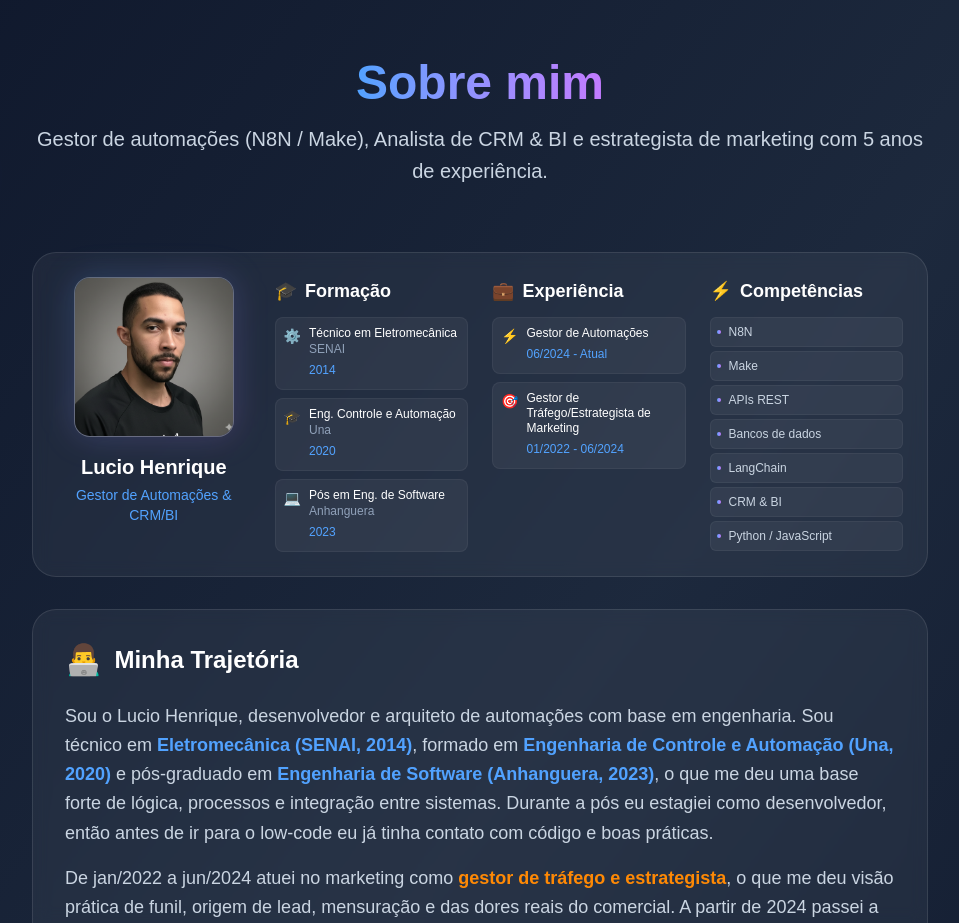
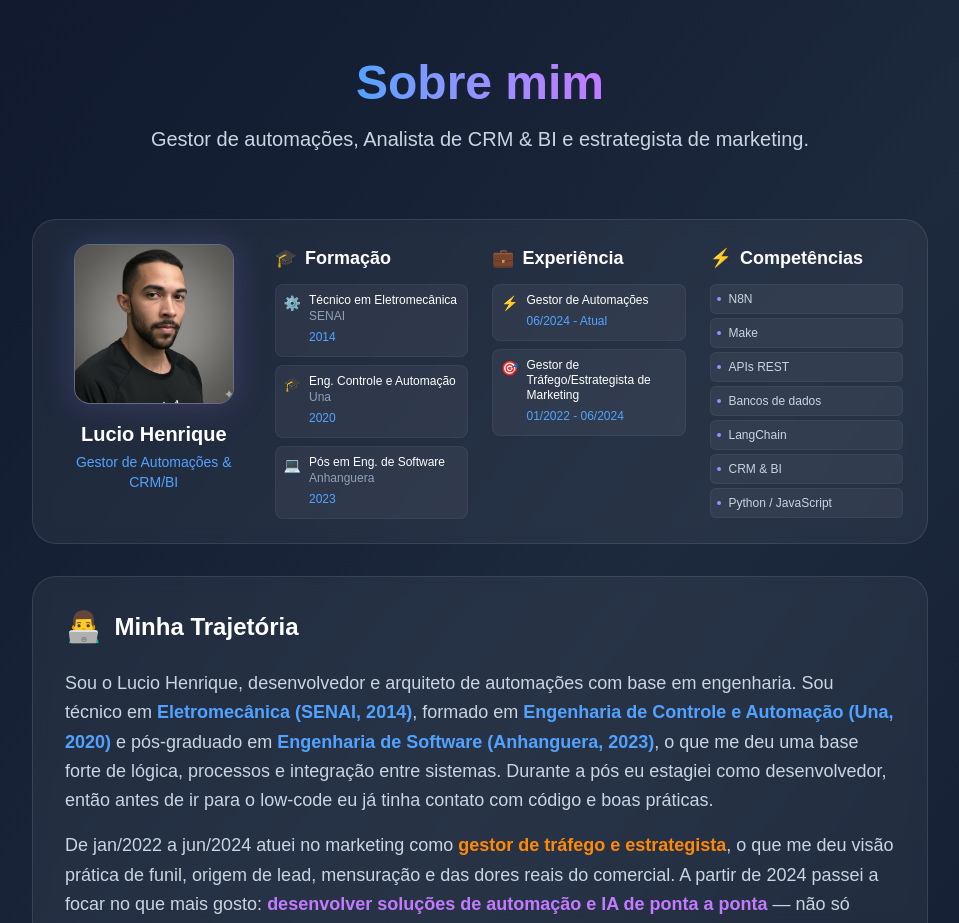
Before and after one commit to LucioMi/portifolio, a Next.js app: page / in a window 1280 px wide. Shown: the part 5820-6743 px from the top of the page, without its empty margins (160-1119 px from the left). Built offline with nearby package versions, Linux system fonts and the light colour scheme.

Commit message:
refactor: Simplifica descrição na seção 'Sobre mim'
- Remove especificações técnicas e tempo de experiência
- Mantém apenas as áreas de atuação principais
- Texto mais conciso e direto

```diff
--- a/src/components/About.tsx
+++ b/src/components/About.tsx
@@ -76,7 +76,7 @@ const About = () => {
             </span>
           </h2>
           <p className="text-xl text-slate-300 max-w-4xl mx-auto leading-relaxed">
-            Gestor de automações (N8N / Make), Analista de CRM & BI e estrategista de marketing com 5 anos de experiência.
+            Gestor de automações, Analista de CRM & BI e estrategista de marketing.
           </p>
         </motion.div>
 
```
